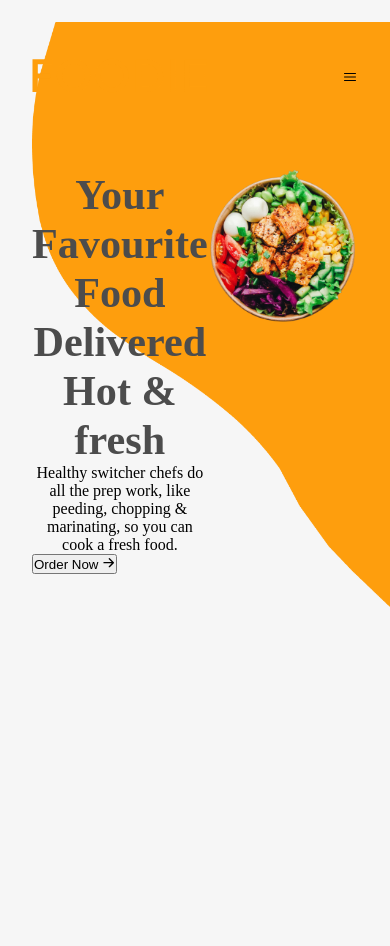
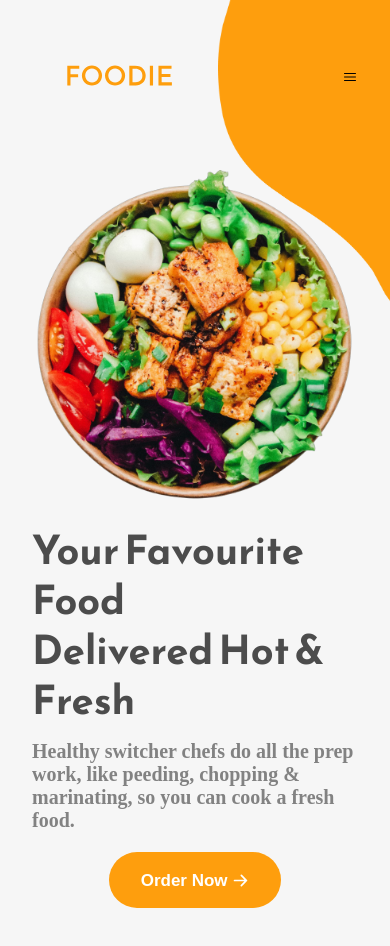
Before and after one commit to fawziaruma/resturant_page, a React (Vite) app: page / in a window 390 px wide. Shown: the top 946 px of the page. Before the commit the page ends 844 px from the top, so only its background shows below. Built offline with nearby package versions, Linux system fonts and the light colour scheme.

Commit message:
four commit

```diff
--- a/src/App.css
+++ b/src/App.css
@@ -17,6 +17,7 @@ img{
 }
 body{
   background-color:#f6f6f6 ;
+  overflow-x: hidden;
 }
 
 #root {
@@ -68,14 +69,19 @@ nav{
     margin-left: 1rem;
     font-size: 1rem;
   }
-  /* .priamry-buton */
+  .priamry-buton{
+    font-size: 1rem;
+  }
 
 }
 @media (max-width: 800px){
-  .nav-logo-container{
+  /* .nav-logo-container{
 
-   max-width: 140px ;
+   max-width: 100px;
 
+  } */
+  .navbar-logo-containner img{
+    width: 60%;
   }
   .navbar-link-container{
     display: none;
@@ -97,7 +103,7 @@ nav{
 }
 .home-bannerImage-container{
   position: absolute;
-  top: -100px ;
+  top: -130px ;
   right: -170px ;
   z-index: -2 ;
   max-width: 700px ;
@@ -112,13 +118,62 @@ nav{
   flex-direction: column;
   justify-content: center;
   align-items: flex-start;
+  line-height: 23px;
 }
 .primary-heading{
   max-width: 693px;
   color: #4C4C4C;
-  font-size: clamp(2rem,5vh,4rem);
+  font-size: 60px;
+  font-family: Reem Kufi;
+  text-align: left;
+  line-height: 73px;
+}
+.home-text-section{
+  font-size: 20px;
+  font-weight: 600;
+  color: #828282;
+  text-align: left;
+  margin: 20px 0px;
+}
+.secondery-button{
+  background-color: #FE9E0D;
+  padding: 17px 32px;
+  border-radius: 50px;
+  outline: none;
+  border: none;
+  color: white;
+  font-size: 17px;
+  font-weight: 600;
+
+
+
+}
+.svg{
+ top: 3px;
+ position: relative;
 }
 
+@media(max-width:800px){
+  .home-bannerImage-container{
+    max-width: 310px;
+
+  }
+  .home-banner-container{
+    flex-direction: column-reverse;
+    align-items: center;
+    justify-content: center;
+  }
+  .primary-heading{
+    font-size: 40px;
+    line-height: 50px;
+
+  }
+  .home-text-section{
+    justify-content: center;
+    align-items: center;
+    margin-top: 15px;
+  }
+}
 
 
 
--- a/src/Component/Home.jsx
+++ b/src/Component/Home.jsx
@@ -14,7 +14,7 @@ const Home = () => {
                   </div>
 
              <div className="home-text-section">
-                 <h1 className="primary-heading" > Your Favourite Food Delivered Hot & fresh  </h1>
+                 <h1 className="primary-heading" > Your Favourite Food <br /> Delivered Hot &  <br /> Fresh  </h1>
 
                  <p className="home-text-section" >
                    Healthy switcher chefs do all the prep work, like
@@ -22,7 +22,7 @@ const Home = () => {
                    a fresh food.
                  </p>
                  <button className="secondery-button">
-                   Order Now <HiArrowRight />
+                   Order Now <HiArrowRight className="svg" />
                  </button>
              </div>
 
```
